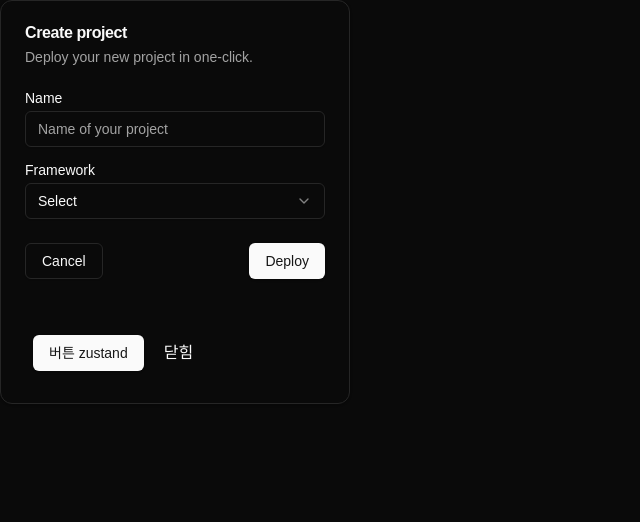
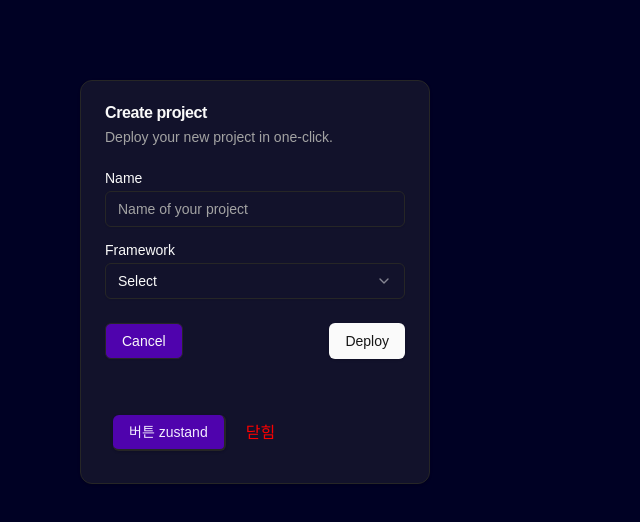
Before and after one commit to YDP-4/analyze-performance, a Next.js app: page /ui-sample in a window 1280 px wide. Shown: the top 522 px of the page, without its empty margins (0-640 px from the left). Built offline with nearby package versions, Linux system fonts and the light colour scheme.

Commit message:
style: color setting

```diff
--- a/src/app/globals.css
+++ b/src/app/globals.css
@@ -36,9 +36,9 @@ body {
   }
 
   .dark {
-    --background: 0 0% 3.9%;
-    --foreground: 0 0% 98%;
-    --card: 0 0% 3.9%;
+    --background: 238 100% 7%;
+    --foreground: 252 100% 97%;
+    --card: 240 40% 12%;
     --card-foreground: 0 0% 98%;
     --popover: 0 0% 3.9%;
     --popover-foreground: 0 0% 98%;
--- a/src/app/page.tsx
+++ b/src/app/page.tsx
@@ -15,7 +15,10 @@ export default function Page() {
           <div className="text-sm">Please enter the URL below</div>
           <Input className="w-96 h-14" />
         </div>
-        <Button size={'lg'} className="w-96">
+        <Button
+          size={'lg'}
+          className="w-96 bg-pf-purple text-pf-white  border-2 hover:bg-pf-purple hover:bg-opacity-70 tracking-wider text-base py-5"
+        >
           Analyze
         </Button>
       </div>
--- a/src/app/ui-sample/page.tsx
+++ b/src/app/ui-sample/page.tsx
@@ -20,7 +20,7 @@ import {
 } from '@/components/ui/select'
 export default function CardWithForm() {
   return (
-    <Card className="w-[350px]">
+    <Card className="w-[350px] m-20">
       <CardHeader>
         <CardTitle>Create project</CardTitle>
         <CardDescription>Deploy your new project in one-click.</CardDescription>
@@ -50,7 +50,7 @@ export default function CardWithForm() {
         </form>
       </CardContent>
       <CardFooter className="flex justify-between">
-        <Button variant="outline">Cancel</Button>
+        <Button variant="outline" className='bg-pf-purple hover:bg-pf-purple hover:bg-opacity-70'>Cancel</Button>
         <Button>Deploy</Button>
       </CardFooter>
 
--- a/src/components/status-test/ToggleButton.tsx
+++ b/src/components/status-test/ToggleButton.tsx
@@ -5,5 +5,5 @@ import { Button } from '../ui/button'
 
 export default function ToggleButton() {
   const { toggle } = useToggleStore()
-  return <Button onClick={toggle}>버튼 zustand</Button>
+  return <Button onClick={toggle} className='bg-pf-purple text-pf-white hover:bg-pf-purple hover:bg-opacity-70 border-b-2 border-r-2 '>버튼 zustand</Button>
 }
--- a/src/components/status-test/ToggleResult.tsx
+++ b/src/components/status-test/ToggleResult.tsx
@@ -3,5 +3,5 @@ import { useToggleStore } from '@/store/useStore'
 
 export default function ToggleResult() {
   const { isOpen } = useToggleStore()
-  return <div className='mx-5'>{isOpen ? '열림' : '닫힘'}</div>
+  return <div className="mx-5 text-pf-red">{isOpen ? '열림' : '닫힘'}</div>
 }
--- a/tailwind.config.ts
+++ b/tailwind.config.ts
@@ -10,6 +10,7 @@ export default {
   theme: {
     extend: {
       colors: {
+        // shadcn 기본 색상
         background: 'hsl(var(--background))',
         foreground: 'hsl(var(--foreground))',
         card: {
@@ -50,6 +51,16 @@ export default {
           '4': 'hsl(var(--chart-4))',
           '5': 'hsl(var(--chart-5))',
         },
+        // 커스텀 컬러
+        pf: {
+          purple: '#4F03AD',
+          lightgray: '#ACA9BB',
+          gray: '#474554',
+          navy: '#111E67',
+          red: '#FB0000',
+          green: '#009400',
+          white: '#F2ECFF',
+        },
       },
       borderRadius: {
         lg: 'var(--radius)',
```
Also changed, not shown: 1 other file (tests, documents, lock files or other folders).
